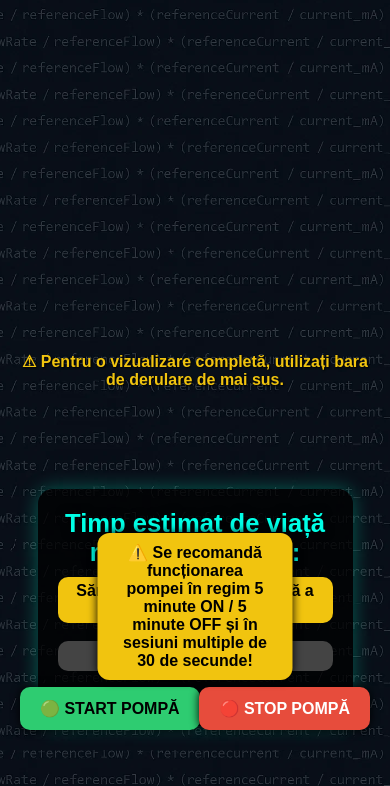
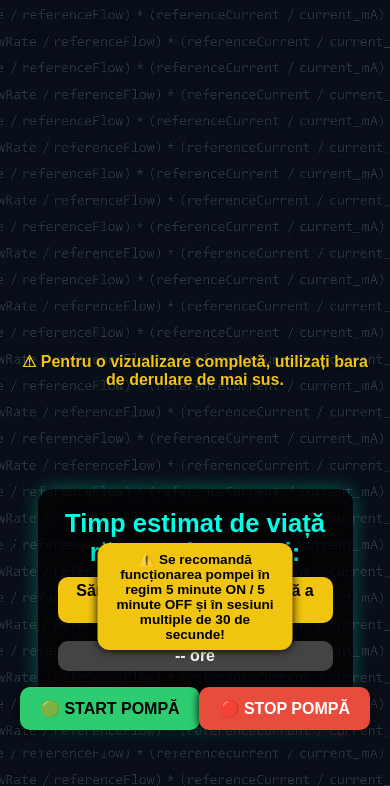
Before and after one commit to EnacheAdr/pompa, a plain HTML site: page pompa1.html in a window 390 px wide. Shown: the part 94-880 px from the top of the page. Drawn offline with nearby package versions, Linux system fonts and the light colour scheme; no server answers.

Commit message:
Update pompa1.html

```diff
--- a/pompa1.html
+++ b/pompa1.html
@@ -60,6 +60,14 @@
       background:#f1c40f;color:#000;padding:10px 20px;border-radius:12px;
       font-weight:bold;box-shadow:0 0 10px #000;text-align:center;
     }
+
+    @media (max-width: 600px) {
+      .msg-fixed {
+        bottom: 100px !important;
+        font-size: 0.85rem;
+        padding: 8px 14px;
+      }
+    }
   </style>
 </head>
 <body>
@@ -96,12 +104,10 @@
   </p>
 
   <script>
-    /* ---- Config Firebase ---- */
     const firebaseConfig = { databaseURL: "https://pompa-8dfcb-default-rtdb.firebaseio.com/" };
     firebase.initializeApp(firebaseConfig);
     const db = firebase.database().ref();
 
-    // Functii START / STOP pompa
     function startPump() {
       db.child("control/command").set("start")
         .then(() => console.log("Comandă START trimisă"))
@@ -132,7 +138,6 @@
         }
       });
 
-      /* RUL */
       const used = total * 30;
       const drop = ((100 - minH) / 100) * 500 * 3600;
       const rem = Math.max(0, 500 * 3600 - used - drop);
@@ -144,7 +149,6 @@
       const fill = document.getElementById("healthFill");
       fill.textContent = `${h} ore, ${m} minute, ${s} secunde`;
 
-      /* Ajustează lățimea în funcție de procentele rămase */
       const percent = (rem / (500 * 3600)) * 100;
       fill.style.width = percent.toFixed(1) + "%";
 
@@ -166,7 +170,6 @@
         alert.textContent = "❗Avertisment: performanță critică. Necesită întreținere imediată!";
       }
 
-      /* Grafic */
       new Chart(document.getElementById('healthChart').getContext('2d'), {
         type: 'line',
         data: {
```
